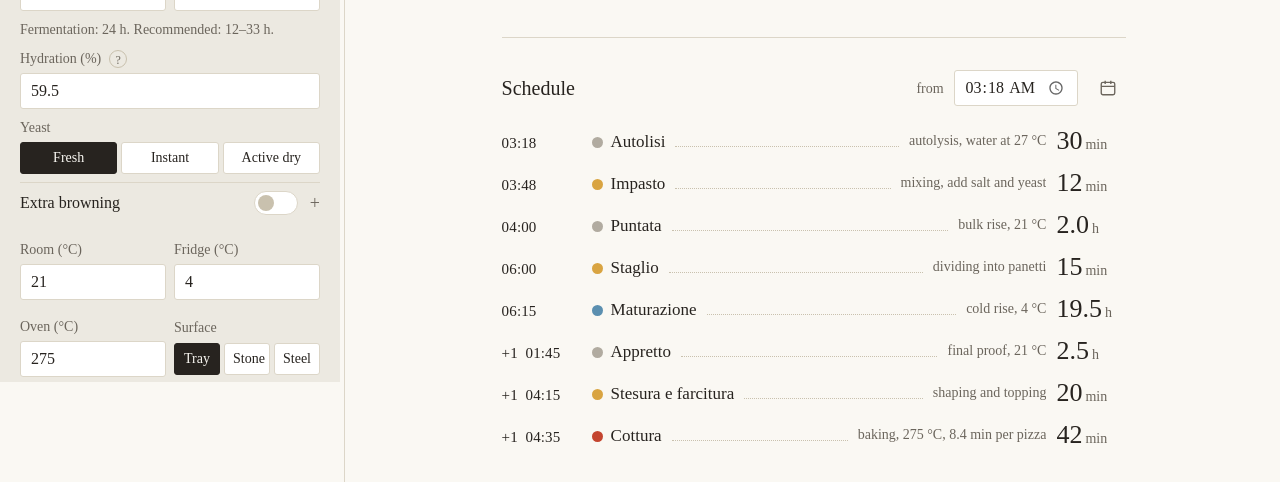
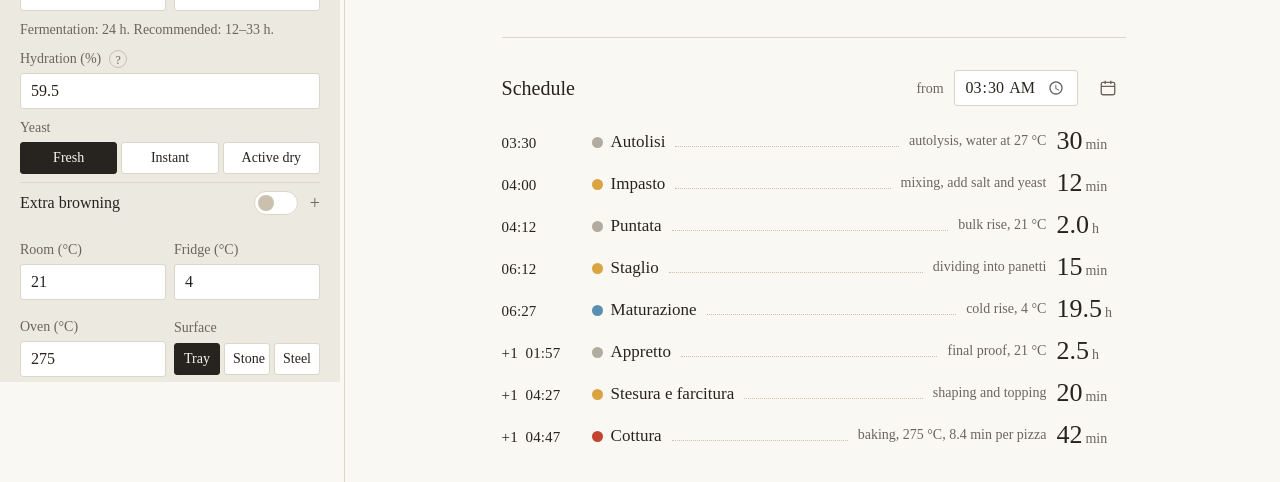
Before and after one commit to Nodo1221/Pizza-panel, a React (Vite) app: page / in a window 1280 px wide. Shown: the part 418-900 px from the top of the page. Built offline with nearby package versions, Linux system fonts and the light colour scheme.

Commit message:
Calendar and time adjustment

```diff
--- a/src/App.tsx
+++ b/src/App.tsx
@@ -24,6 +24,13 @@ const TZ = Intl.DateTimeFormat().resolvedOptions().timeZone
 
 const durParts = (m: number): [string, string] => (m >= 90 ? [(m / 60).toFixed(1), 'h'] : [String(Math.round(m)), 'min'])
 const dur = (m: number) => (m >= 90 ? `${(m / 60).toFixed(1)} h` : `${Math.round(m)} min`)
+// The next :00 or :30 after the given time, so 00:07 gives 00:30 and 00:31 gives 01:00.
+const nextHalfHour = (ms: number) => {
+  const d = new Date(ms)
+  d.setSeconds(0, 0)
+  d.setMinutes(d.getMinutes() < 30 ? 30 : 60)
+  return d.getTime()
+}
 const toHHMM = (ms: number) => { const d = new Date(ms); return `${String(d.getHours()).padStart(2, '0')}:${String(d.getMinutes()).padStart(2, '0')}` }
 const fmtClock = (absMs: number, originMs: number): string => {
   const hm = toHHMM(absMs)
@@ -139,7 +146,7 @@ export default function App() {
     }
   }, [s])
   const [side, setSide] = useState(loadSide)
-  const [anchorTime, setAnchorTime] = useState(() => toHHMM(Date.now()))
+  const [anchorTime, setAnchorTime] = useState(() => toHHMM(nextHalfHour(Date.now())))
   // Only a width the user chose is saved, so the default keeps following the window size.
   const pick = (n: number) => {
     setSide(n)
@@ -181,7 +188,16 @@ export default function App() {
   const sug = suggestHydration(effW, s.surface, s.ovenC)
   const planned = Math.round(r.plan.total * 10) / 10
   const first = r.stages[0]
-  const nowMs = (() => { const [h, m] = anchorTime.split(':').map(Number); const d = new Date(); d.setHours(h, m, 0, 0); return d.getTime() })()
+  // The chosen time is today, or tomorrow when it has already passed.
+  const nowMs = (() => {
+    const [h, m] = anchorTime.split(':').map(Number)
+    const d = new Date()
+    if (Number.isNaN(h + m)) return d.getTime()
+    const now = d.getTime()
+    d.setHours(h, m, 0, 0)
+    if (d.getTime() < now) d.setDate(d.getDate() + 1)
+    return d.getTime()
+  })()
   const stageAnchor = r.stages[0].start
   const calStages = r.stages.filter(x => x.min >= 90).map(x => ({ ...x, startMs: nowMs + (x.start - stageAnchor) }))
 
@@ -439,7 +455,7 @@ export default function App() {
                 {calStages.map(x => (
                   <a
                     key={x.label} target="_blank" rel="noreferrer"
-                    href={googleCalendarUrl({ title: `${x.label} (pizza dough)`, startMs: x.startMs, endMs: x.startMs + x.min * 60000, details: x.note, tz: TZ })}
+                    href={googleCalendarUrl({ title: x.label, startMs: x.startMs, endMs: x.startMs + x.min * 60000, details: x.note, tz: TZ })}
                   >
                     <span>{x.label}</span><small>{dur(x.min)}, from {fmtClock(x.startMs, nowMs)}</small>
                   </a>
```
